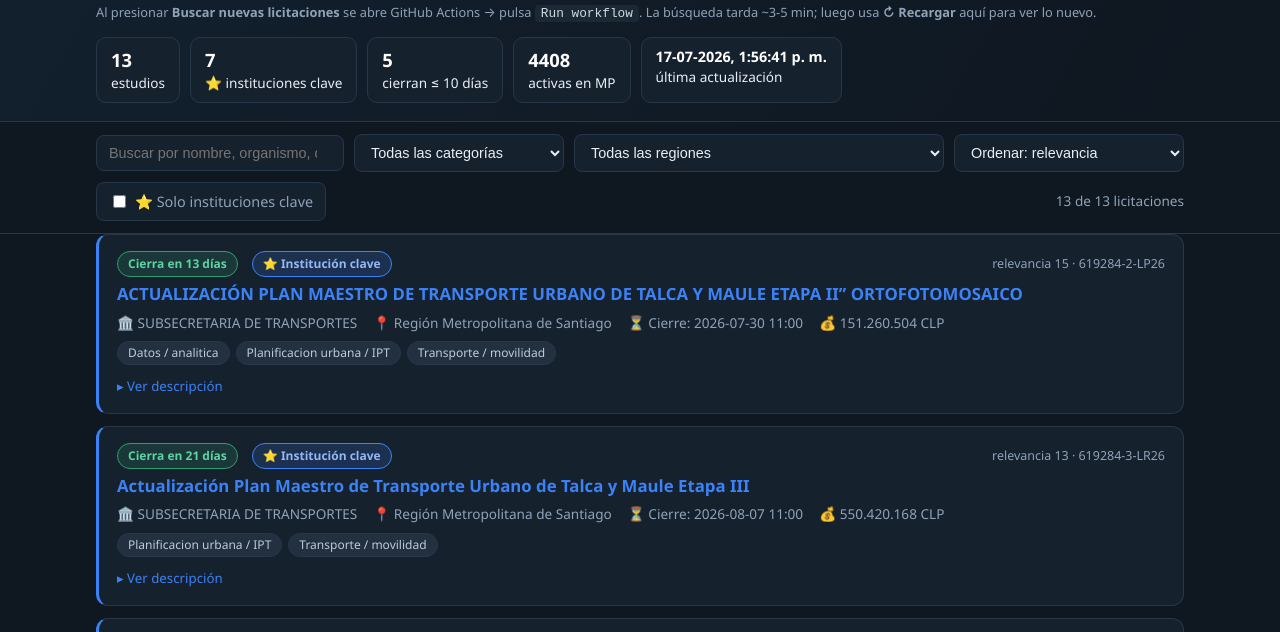
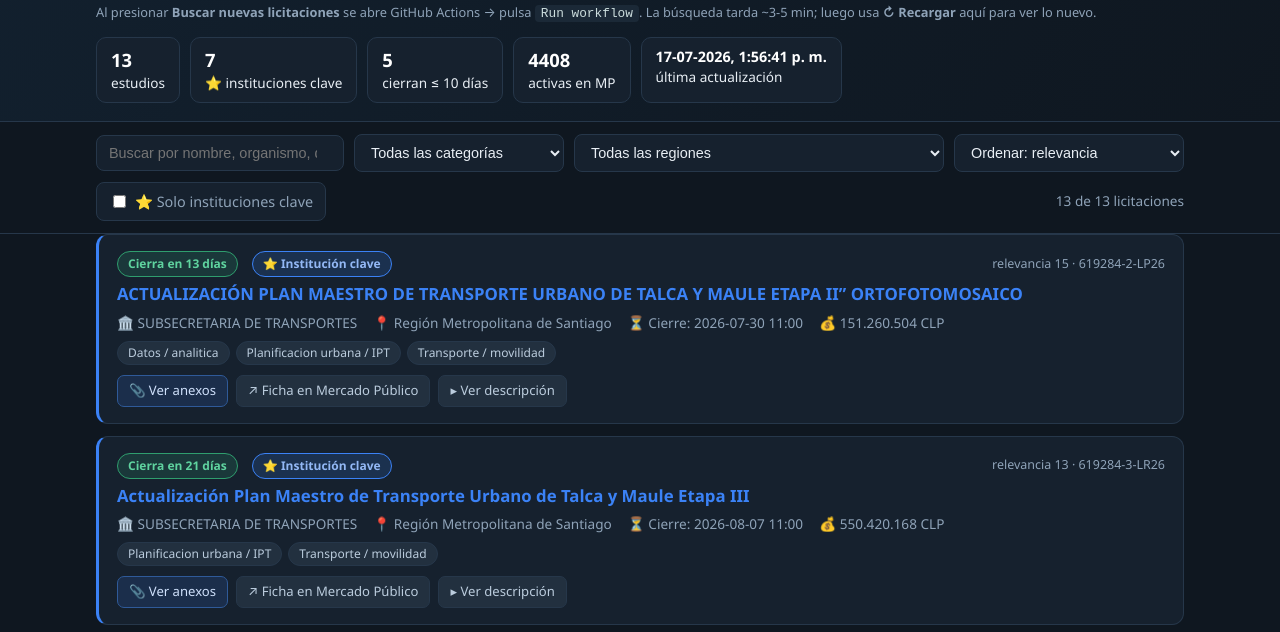
Before and after one commit to romedinag-tech/licitaciones, a plain HTML site: page index.html in a window 1280 px wide. Shown: the part 97-729 px from the top of the page. Drawn offline with Linux system fonts and the light colour scheme.

Commit message:
Dashboard: boton 'Ver anexos' + 'Ficha' en cada tarjeta (acceso directo a antecedentes en Mercado Publico)

```diff
--- a/index.html
+++ b/index.html
@@ -62,6 +62,11 @@
         background:var(--panel);border:1px solid var(--line);border-radius:8px;padding:8px 12px;cursor:pointer}
   .score{margin-left:auto;font-size:.78rem;color:var(--muted)}
   .toggle{cursor:pointer;color:var(--accent2);font-size:.83rem}
+  .acciones{display:flex;gap:8px;align-items:center;flex-wrap:wrap;margin-top:10px}
+  .mini{display:inline-flex;align-items:center;gap:5px;font-size:.82rem;background:var(--chip);
+        border:1px solid var(--line);border-radius:7px;padding:5px 11px;color:#bcd;text-decoration:none;cursor:pointer}
+  .mini:hover{border-color:#3b82f6;text-decoration:none}
+  .mini.anexos{background:rgba(59,130,246,.14);border-color:#2f5a99;color:#cfe0fb}
   footer{border-top:1px solid var(--line);color:var(--muted);font-size:.8rem;
          padding:20px 0;text-align:center}
   .empty{text-align:center;color:var(--muted);padding:50px}
@@ -159,8 +164,13 @@ function render(){
         ${x.monto?`<span>💰 ${esc(x.monto)}</span>`:''}
       </div>
       <div class="chips">${(x.categorias||[]).map(c=>`<span class="chip">${esc(c)}</span>`).join('')}</div>
-      ${x.descripcion?`<span class="toggle" data-i="${i}">▸ Ver descripción</span>
-        <div class="desc" id="d${i}">${esc(x.descripcion)}</div>`:''}
+      <div class="acciones">
+        <a class="mini anexos" href="${x.url}" target="_blank" rel="noopener"
+           title="Abre la ficha en Mercado Público. Dentro, haz clic en el ícono 📎 Adjuntos para ver y descargar las bases y anexos.">📎 Ver anexos</a>
+        <a class="mini" href="${x.url}" target="_blank" rel="noopener">↗ Ficha en Mercado Público</a>
+        ${x.descripcion?`<span class="mini toggle" data-i="${i}">▸ Ver descripción</span>`:''}
+      </div>
+      ${x.descripcion?`<div class="desc" id="d${i}">${esc(x.descripcion)}</div>`:''}
     </div>`).join('');
   L.querySelectorAll('.toggle').forEach(t=>t.onclick=()=>{
     const d=$('#d'+t.dataset.i); d.classList.toggle('open');
```
